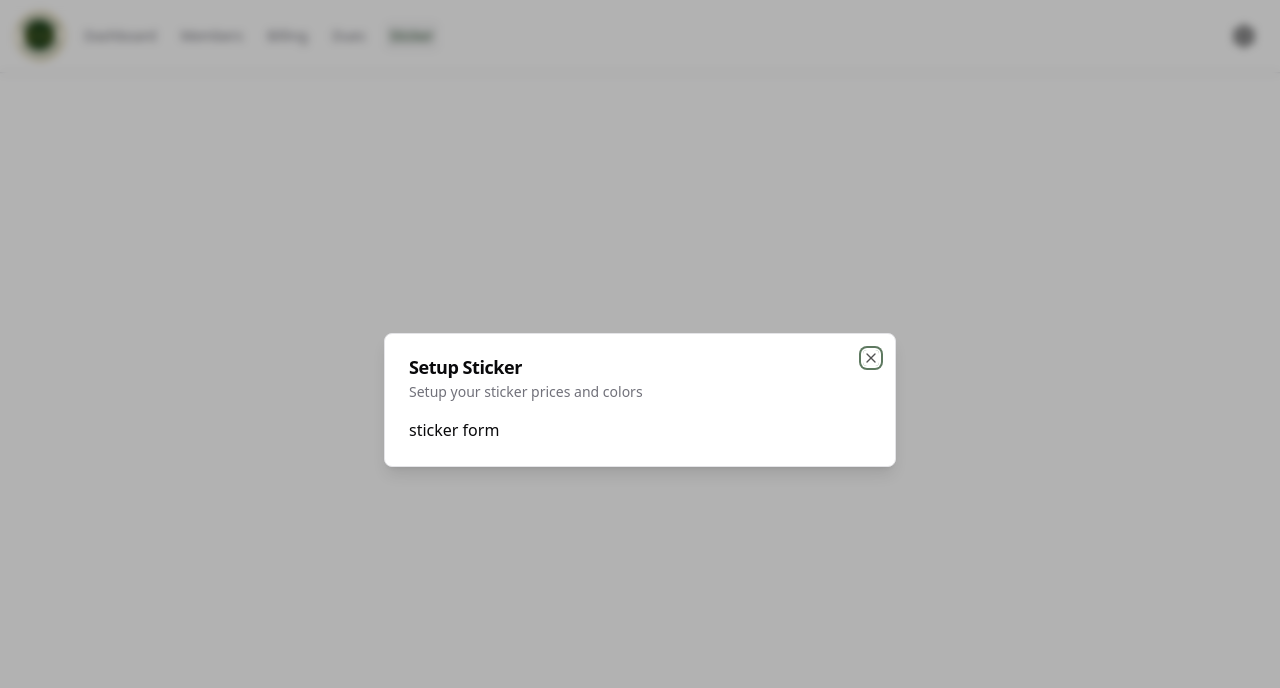
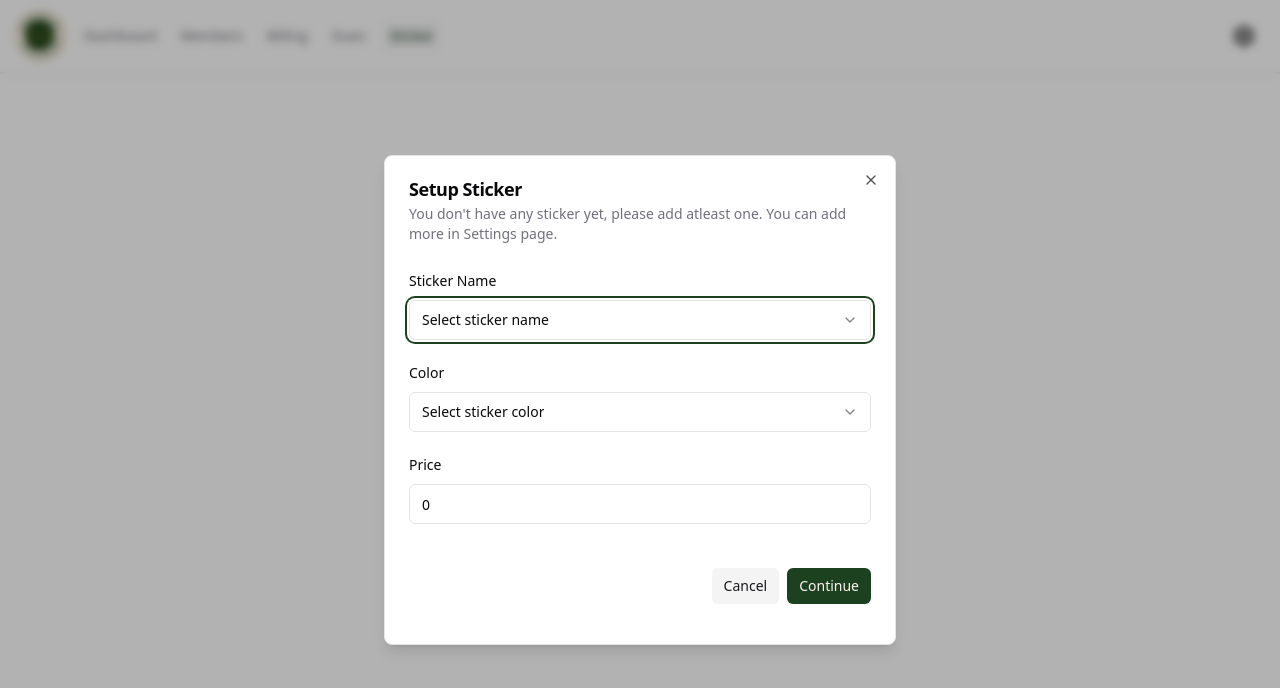
Before and after one commit to markhuz1925/campo-verde-hoa, a Next.js app: page /sticker in a window 1280 px wide. Shown: the top 688 px of the page. Built offline with nearby package versions, Linux system fonts and the light colour scheme; no server answers; the database is empty.

Commit message:
Update StickerModal component.

```diff
--- a/components/modals/sticker-modal.tsx
+++ b/components/modals/sticker-modal.tsx
@@ -1,15 +1,72 @@
 "use client";
 
+import {
+  Form,
+  FormControl,
+  FormField,
+  FormItem,
+  FormLabel,
+  FormMessage,
+} from "@/components/ui/form";
+import { Input } from "@/components/ui/input";
 import { Modal } from "@/components/ui/modal";
 import { useModal } from "@/hooks/use-modal";
+import { zodResolver } from "@hookform/resolvers/zod";
+import axios from "axios";
 import { useEffect, useState } from "react";
+import { useForm } from "react-hook-form";
+import { z } from "zod";
+import { Button } from "../ui/button";
+import {
+  Select,
+  SelectContent,
+  SelectItem,
+  SelectTrigger,
+  SelectValue,
+} from "../ui/select";
+import toast from "react-hot-toast";
+
+const formSchema = z.object({
+  name: z.string().min(1, { message: "Name is required" }),
+  color: z.string().min(1, { message: "Color is required" }),
+  price: z.coerce.number().min(1),
+});
 
 export function StickerModal() {
   const [isMounted, setIsMounted] = useState(false);
+  const [loading, setLoading] = useState(false);
 
   const onOpen = useModal((state) => state.onOpen);
   const onClose = useModal((state) => state.onClose);
   const isOpen = useModal((state) => state.isOpen);
+
+  const form = useForm<z.infer<typeof formSchema>>({
+    resolver: zodResolver(formSchema),
+    defaultValues: {
+      name: "",
+      color: "",
+      price: 0,
+    },
+  });
+
+  const onSubmit = async (values: z.infer<typeof formSchema>) => {
+    try {
+      setLoading(true);
+      await axios.post("/api/stickers", values);
+      await axios.post("/api/logs", {
+        title: `[STICKER_POST_SUCCESS] ${values.name}/${values.color}/${values.price}`,
+      });
+      toast.success(
+        `Sticker ${values.name}-${values.color}-${values.price} created`
+      );
+      onClose();
+    } catch (error) {
+      toast.error("Something went wrong");
+      await axios.post("/api/logs", { title: `[STICKER_POST_ERROR] ${error}` });
+    } finally {
+      setLoading(false);
+    }
+  };
 
   useEffect(() => {
     setIsMounted(true);
@@ -26,11 +83,104 @@ export function StickerModal() {
   return (
     <Modal
       title="Setup Sticker"
-      description="Setup your sticker prices and colors"
+      description="You don't have any sticker yet, please add atleast one. You can add more in Settings page."
       isOpen={isOpen}
       onClose={onClose}
     >
-      sticker form
+      <div className="space-y-4 py-2 pb-4">
+        <Form {...form}>
+          <form
+            onSubmit={form.handleSubmit(onSubmit)}
+            className="flex flex-col gap-5"
+          >
+            <FormField
+              control={form.control}
+              name="name"
+              render={({ field }) => (
+                <FormItem>
+                  <FormLabel>Sticker Name</FormLabel>
+                  <Select
+                    onValueChange={field.onChange}
+                    defaultValue={field.value}
+                  >
+                    <FormControl>
+                      <SelectTrigger disabled={loading}>
+                        <SelectValue placeholder="Select sticker name" />
+                      </SelectTrigger>
+                    </FormControl>
+                    <SelectContent>
+                      <SelectItem value="ho">Home Owner</SelectItem>
+                      <SelectItem value="tenant">Tenant</SelectItem>
+                      <SelectItem value="visitor">Visitor</SelectItem>
+                      <SelectItem value="delivery">Delivery</SelectItem>
+                      <SelectItem value="special">Special Entity</SelectItem>
+                    </SelectContent>
+                  </Select>
+                  <FormMessage />
+                </FormItem>
+              )}
+            />
+            <FormField
+              control={form.control}
+              name="color"
+              render={({ field }) => (
+                <FormItem>
+                  <FormLabel>Color</FormLabel>
+                  <Select
+                    onValueChange={field.onChange}
+                    defaultValue={field.value}
+                  >
+                    <FormControl>
+                      <SelectTrigger disabled={loading}>
+                        <SelectValue placeholder="Select sticker color" />
+                      </SelectTrigger>
+                    </FormControl>
+                    <SelectContent>
+                      <SelectItem value="GREEN">GREEN</SelectItem>
+                      <SelectItem value="YELLOW">YELLOW</SelectItem>
+                      <SelectItem value="WHITE">WHITE</SelectItem>
+                      <SelectItem value="RED">RED</SelectItem>
+                      <SelectItem value="SILVER">SILVER</SelectItem>
+                    </SelectContent>
+                  </Select>
+                  <FormMessage />
+                </FormItem>
+              )}
+            />
+            <FormField
+              control={form.control}
+              name="price"
+              render={({ field }) => (
+                <FormItem>
+                  <FormLabel>Price</FormLabel>
+                  <FormControl>
+                    <Input
+                      type="number"
+                      disabled={loading}
+                      placeholder="9.99"
+                      {...field}
+                    />
+                  </FormControl>
+                  <FormMessage />
+                </FormItem>
+              )}
+            />
+            <div className="pt-6 space-x-2 flex items-center justify-end">
+              <Button
+                onClick={onClose}
+                disabled={loading}
+                variant="secondary"
+                size="sm"
+              >
+                Cancel
+              </Button>
+              <Button type="submit" disabled={loading} size="sm">
+                Continue
+              </Button>
+            </div>
+          </form>
+        </Form>
+      </div>
     </Modal>
   );
 }
```
